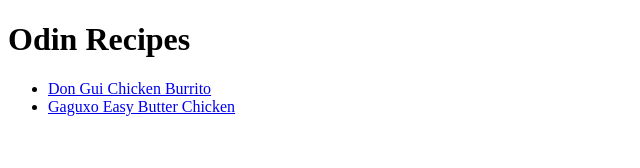
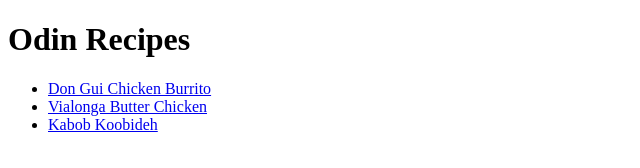
Before and after one commit to iBelieveInYou1/odin-recipes, a plain HTML site: page index.html in a window 1280 px wide. Shown: the whole page, without its empty margins (0-640 px from the left). Drawn offline with Linux system fonts and the light colour scheme.

Commit message:
Add 3rd recipe

```diff
--- a/index.html
+++ b/index.html
@@ -10,24 +10,10 @@
   <h1>Odin Recipes</h1>
     <ul>
       <li><a href="recipes/chicken-burrito.html">Don Gui Chicken Burrito</a></li>
-      <li><a href="recipes/butter-chicken.html">Gaguxo Easy Butter Chicken</a></li>
-
-
-
+      <li><a href="recipes/butter-chicken.html">Vialonga Butter Chicken</a></li>
+      <li><a href="recipes/kabob-koobideh.html">Kabob Koobideh</a></li>
     </ul>
-
-
-
 
 </body>
 
-
-
-
-
-
-
-
-
-
 </html>
```
